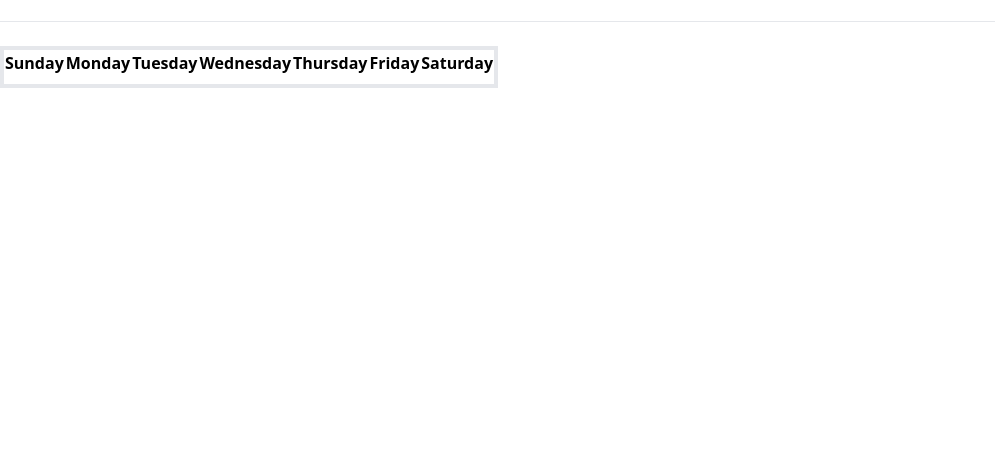
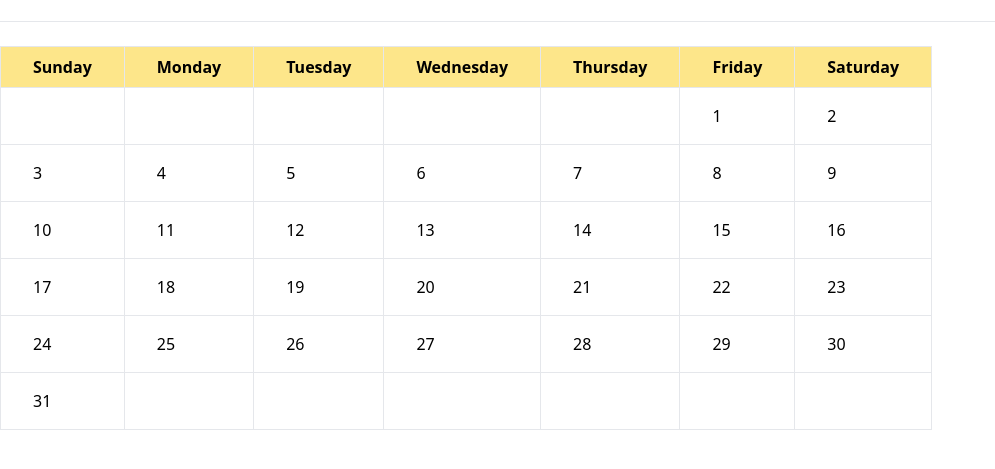
Before and after one commit to Sapereza/Sapereza-TThreeV3.github.io, a plain HTML site: page index.html in a window 1280 px wide. Shown: the part 43-512 px from the top of the page, without its empty margins (0-995 px from the left). Drawn offline with nearby package versions, Linux system fonts and the light colour scheme.

Commit message:
Created the calendar and will be working on the size of the boxes within the calendar

```diff
--- a/index.html
+++ b/index.html
@@ -21,51 +21,69 @@
 
         <main>
 
-            <table class="border-solid border-4">
+            <table>
                 <tr>
-                    <th>Sunday</th>
-                    <th>Monday</th>
-                    <th>Tuesday</th>
-                    <th>Wednesday</th>
-                    <th>Thursday</th>
-                    <th>Friday</th>
-                    <th>Saturday</th>
+                    <th class="bg-amber-200 border px-8 py-2">Sunday</th>
+                    <th class="bg-amber-200 border px-8 py-2">Monday</th>
+                    <th class="bg-amber-200 border px-8 py-2">Tuesday</th>
+                    <th class="bg-amber-200 border px-8 py-2">Wednesday</th>
+                    <th class="bg-amber-200 border px-8 py-2">Thursday</th>
+                    <th class="bg-amber-200 border px-8 py-2">Friday</th>
+                    <th class="bg-amber-200 border px-8 py-2">Saturday</th>
                 </tr>
                 <tr>
-                    <td></td>
-                    <td></td>
-                    <td></td>
-                    <td></td>
-                    <td></td>
-                    <td></td>
-                    <td></td>
+                    <td class="hover:bg-slate-100 border px-8 py-4"></td>
+                    <td class="hover:bg-slate-100 border px-8 py-4"></td>
+                    <td class="hover:bg-slate-100 border px-8 py-4"></td>
+                    <td class="hover:bg-slate-100 border px-8 py-4"></td>
+                    <td class="hover:bg-slate-100 border px-8 py-4"></td>
+                    <td class="hover:bg-slate-100 border px-8 py-4">1</td>
+                    <td class="hover:bg-slate-100 border px-8 py-4">2</td>
                 </tr>
                 <tr>
-                    <td></td>
-                    <td></td>
-                    <td></td>
-                    <td></td>
-                    <td></td>
-                    <td></td>
-                    <td></td>
+                    <td class="hover:bg-slate-100 border px-8 py-4">3</td>
+                    <td class="hover:bg-slate-100 border px-8 py-4">4</td>
+                    <td class="hover:bg-slate-100 border px-8 py-4">5</td>
+                    <td class="hover:bg-slate-100 border px-8 py-4">6</td>
+                    <td class="hover:bg-slate-100 border px-8 py-4">7</td>
+                    <td class="hover:bg-slate-100 border px-8 py-4">8</td>
+                    <td class="hover:bg-slate-100 border px-8 py-4">9</td>
                 </tr>
                 <tr>
-                    <td></td>
-                    <td></td>
-                    <td></td>
-                    <td></td>
-                    <td></td>
-                    <td></td>
-                    <td></td>
+                    <td class="hover:bg-slate-100 border px-8 py-4">10</td>
+                    <td class="hover:bg-slate-100 border px-8 py-4">11</td>
+                    <td class="hover:bg-slate-100 border px-8 py-4">12</td>
+                    <td class="hover:bg-slate-100 border px-8 py-4">13</td>
+                    <td class="hover:bg-slate-100 border px-8 py-4">14</td>
+                    <td class="hover:bg-slate-100 border px-8 py-4">15</td>
+                    <td class="hover:bg-slate-100 border px-8 py-4">16</td>
                 </tr>
                 <tr>
-                    <td></td>
-                    <td></td>
-                    <td></td>
-                    <td></td>
-                    <td></td>
-                    <td></td>
-                    <td></td>
+                    <td class="hover:bg-slate-100 border px-8 py-4">17</td>
+                    <td class="hover:bg-slate-100 border px-8 py-4">18</td>
+                    <td class="hover:bg-slate-100 border px-8 py-4">19</td>
+                    <td class="hover:bg-slate-100 border px-8 py-4">20</td>
+                    <td class="hover:bg-slate-100 border px-8 py-4">21</td>
+                    <td class="hover:bg-slate-100 border px-8 py-4">22</td>
+                    <td class="hover:bg-slate-100 border px-8 py-4">23</td>
+                </tr>
+                <tr>
+                    <td class="hover:bg-slate-100 border px-8 py-4">24</td>
+                    <td class="hover:bg-slate-100 border px-8 py-4">25</td>
+                    <td class="hover:bg-slate-100 border px-8 py-4">26</td>
+                    <td class="hover:bg-slate-100 border px-8 py-4">27</td>
+                    <td class="hover:bg-slate-100 border px-8 py-4">28</td>
+                    <td class="hover:bg-slate-100 border px-8 py-4">29</td>
+                    <td class="hover:bg-slate-100 border px-8 py-4">30</td>
+                </tr>
+                <tr>
+                    <td class="hover:bg-slate-100 border px-8 py-4">31</td>
+                    <td class="hover:bg-slate-100 border px-8 py-4"></td>
+                    <td class="hover:bg-slate-100 border px-8 py-4"></td>
+                    <td class="hover:bg-slate-100 border px-8 py-4"></td>
+                    <td class="hover:bg-slate-100 border px-8 py-4"></td>
+                    <td class="hover:bg-slate-100 border px-8 py-4"></td>
+                    <td class="hover:bg-slate-100 border px-8 py-4"></td>
                 </tr>
             </table>
 
```
